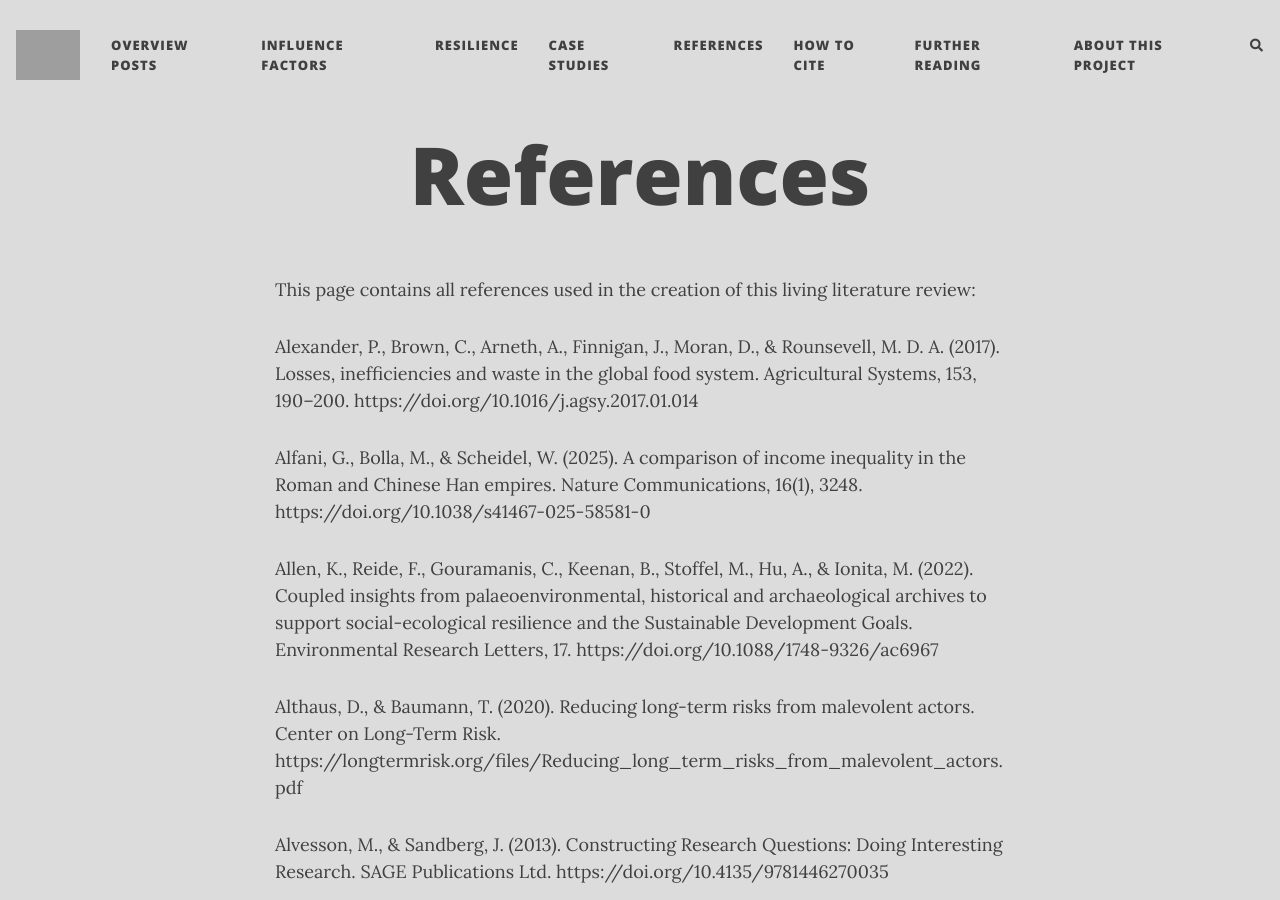
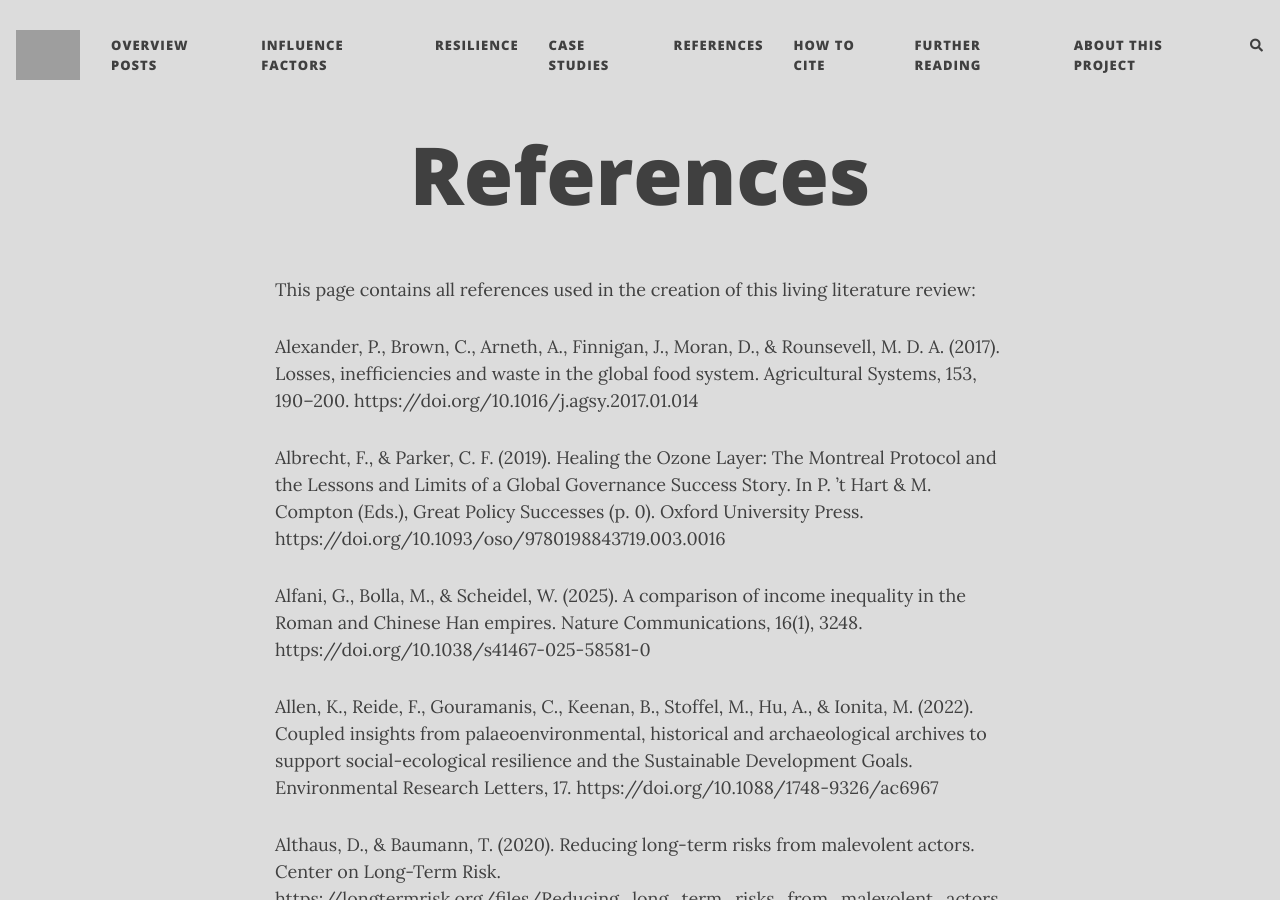
Before and after one commit to florianjehn/Societal_Collapse, a Jekyll site: the page built from references.md, in a window 1280 px wide and 900 px high. Built offline with Jekyll 4.4.1, drawn with Linux system fonts in a browser that asks for light colours; nearby versions of some CDN libraries; comment, search, counter and statistics services are not loaded; some of the changed text lies outside the part shown; grey boxes are pictures that could not be loaded.

Commit message:
Update references.md

```diff
--- a/references.md
+++ b/references.md
@@ -6,6 +6,8 @@
 This page contains all references used in the creation of this living literature review:
 
 Alexander, P., Brown, C., Arneth, A., Finnigan, J., Moran, D., & Rounsevell, M. D. A. (2017). Losses, inefficiencies and waste in the global food system. Agricultural Systems, 153, 190–200. https://doi.org/10.1016/j.agsy.2017.01.014
+
+Albrecht, F., & Parker, C. F. (2019). Healing the Ozone Layer: The Montreal Protocol and the Lessons and Limits of a Global Governance Success Story. In P. ’t Hart & M. Compton (Eds.), Great Policy Successes (p. 0). Oxford University Press. https://doi.org/10.1093/oso/9780198843719.003.0016
 
 Alfani, G., Bolla, M., & Scheidel, W. (2025). A comparison of income inequality in the Roman and Chinese Han empires. Nature Communications, 16(1), 3248. https://doi.org/10.1038/s41467-025-58581-0
 
@@ -148,6 +152,8 @@
 Frank, A., Carroll-Nellenback, J., Alberti, M., & Kleidon, A. (2018). The Anthropocene Generalized: Evolution of Exo-Civilizations and Their Planetary Feedback. Astrobiology, 18(5), 503–518. https://doi.org/10.1089/ast.2017.1671
 
 García Martínez, J. B., Behr, J., Pearce, J. M., & Denkenberger, D. (2024). Resilient foods for preventing global famine: A review of food supply interventions for global catastrophic food shocks including nuclear winter and infrastructure collapse. EarthArXiv. https://eartharxiv.org/repository/view/7688/
+
+Gareau, B. J. (2015). Lessons from the Montreal Protocol delay in phasing out methyl bromide. Journal of Environmental Studies and Sciences, 5(2), 163–168. https://doi.org/10.1007/s13412-014-0212-x
 
 Graham, J., Boyd, M., Sadler, G., & Noetel, M. (2025). Mapping Australia’s Risk Landscape: A Comparative Analysis of Global Catastrophic Risks and Traditional Hazards (SSRN Scholarly Paper No. 5253625). Social Science Research Network. https://doi.org/10.2139/ssrn.5253625
 
@@ -391,6 +397,8 @@
 
 Søgaard Jørgensen, P., Jansen, R. E. V., Avila Ortega, D. I., Wang-Erlandsson, L., Donges, J. F., Österblom, H., Olsson, P., Nyström, M., Lade, S. J., Hahn, T., Folke, C., Peterson, G. D., & Crépin, A.-S. (2023). Evolution of the polycrisis: Anthropocene traps that challenge global sustainability. Philosophical Transactions of the Royal Society B: Biological Sciences, 379(1893), 20220261. https://doi.org/10.1098/rstb.2022.0261
 
+Solomon, S., Alcamo, J., & Ravishankara, A. R. (2020). Unfinished business after five decades of ozone-layer science and policy. Nature Communications, 11(1), 4272. https://doi.org/10.1038/s41467-020-18052-0
+
 Stauffer, M., Kirsch-Wood, J., Stevance, A.-S., Mani, L., Sundaram, L., Dryhurst, S., & Seifert, K. (2023). Hazards with Escalation Potential Governing the Drivers of Global and Existential Catastrophes. United Nations Office for Disaster Risk Reduction.
 
 Steffen, W., Rockström, J., Richardson, K., Lenton, T. M., Folke, C., Liverman, D., Summerhayes, C. P., Barnosky, A. D., Cornell, S. E., Crucifix, M., Donges, J. F., Fetzer, I., Lade, S. J., Scheffer, M., Winkelmann, R., & Schellnhuber, H. J. (2018). Trajectories of the Earth System in the Anthropocene. Proceedings of the National Academy of Sciences, 115(33), Article 33.
@@ -445,6 +453,8 @@
 
 UN Environment Programme. (2023). Emissions Gap Report 2023: Broken Record. https://www.unep.org/interactives/emissions-gap-report/2023/
 
+Ungar, S. (2000). Knowledge, ignorance and the popular culture: Climate change versus the ozone hole. Public Understanding of Science, 9(3), 297–312. https://doi.org/10.1088/0963-6625/9/3/306
+
 U.S. Departement of Energy. (2019). Geomagnetic Disturbance Monitoring Approach and Implementation Strategies. U.S. Departement of Energy. https://www.energy.gov/sites/prod/files/2019/06/f64/DOE_GMD_Monitoring_January2019_508v2.pdf
 
 van Westen, R. M., Kliphuis, M., & Dijkstra, H. A. (2024). Physics-based early warning signal shows that AMOC is on tipping course. Science Advances, 10(6), eadk1189. https://doi.org/10.1126/sciadv.adk1189
```
Also changed, not shown: other parts of references.md (+2 -0 lines).
